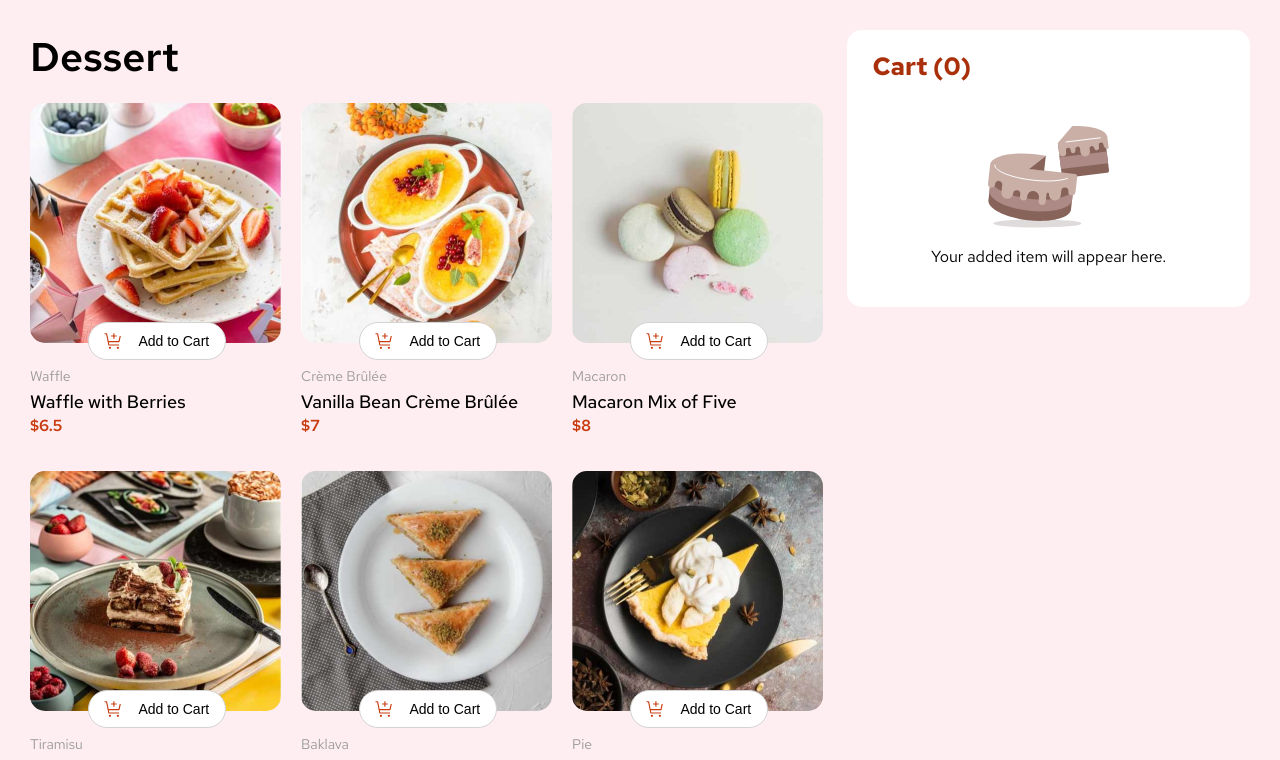
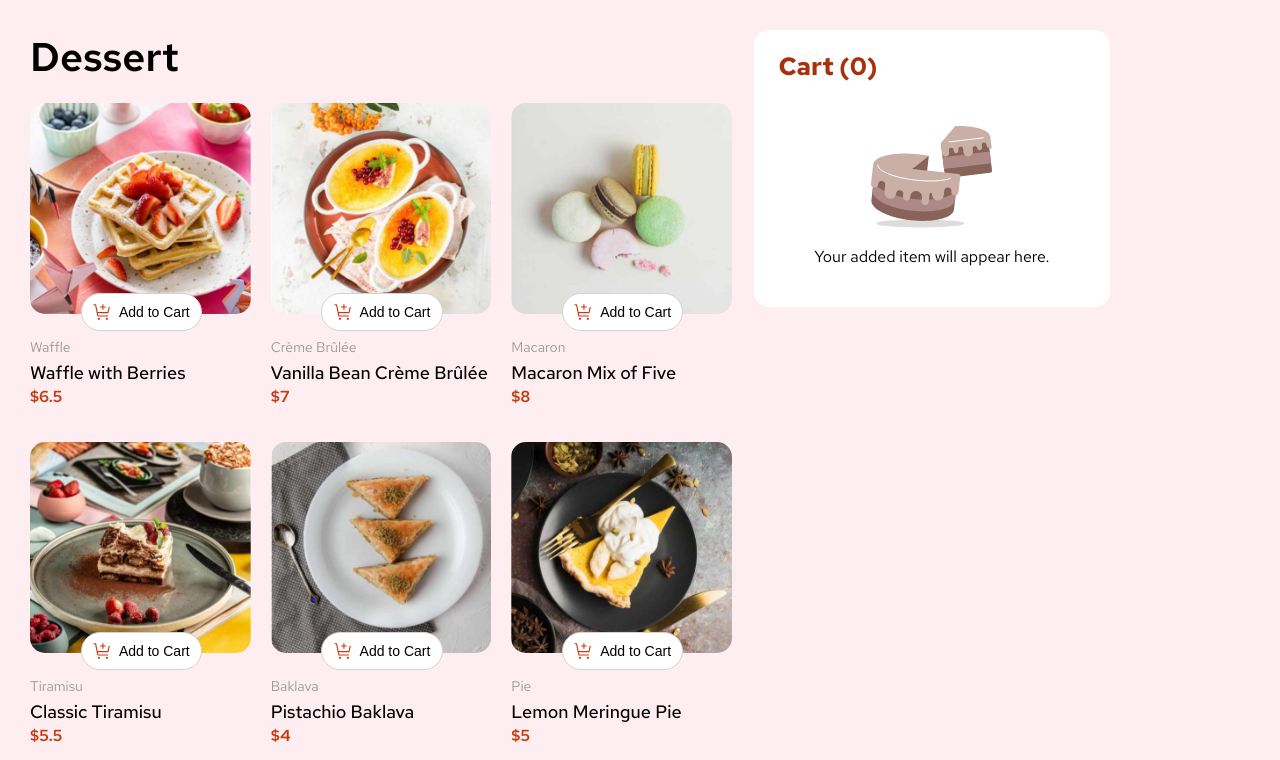
Before and after one commit to Harish718k/product-cart, a React (Vite) app: page / in a window 1280 px wide. Shown: the top 760 px of the page. Built offline with nearby package versions, Linux system fonts and the light colour scheme.

Commit message:
fix: max-width

```diff
--- a/src/index.css
+++ b/src/index.css
@@ -20,6 +20,7 @@ body h1{
 #root{
   display: flex;
   justify-content: space-between;
+  max-width: 1080px;
 }
 
 @media screen and (max-width: 750px){
```
